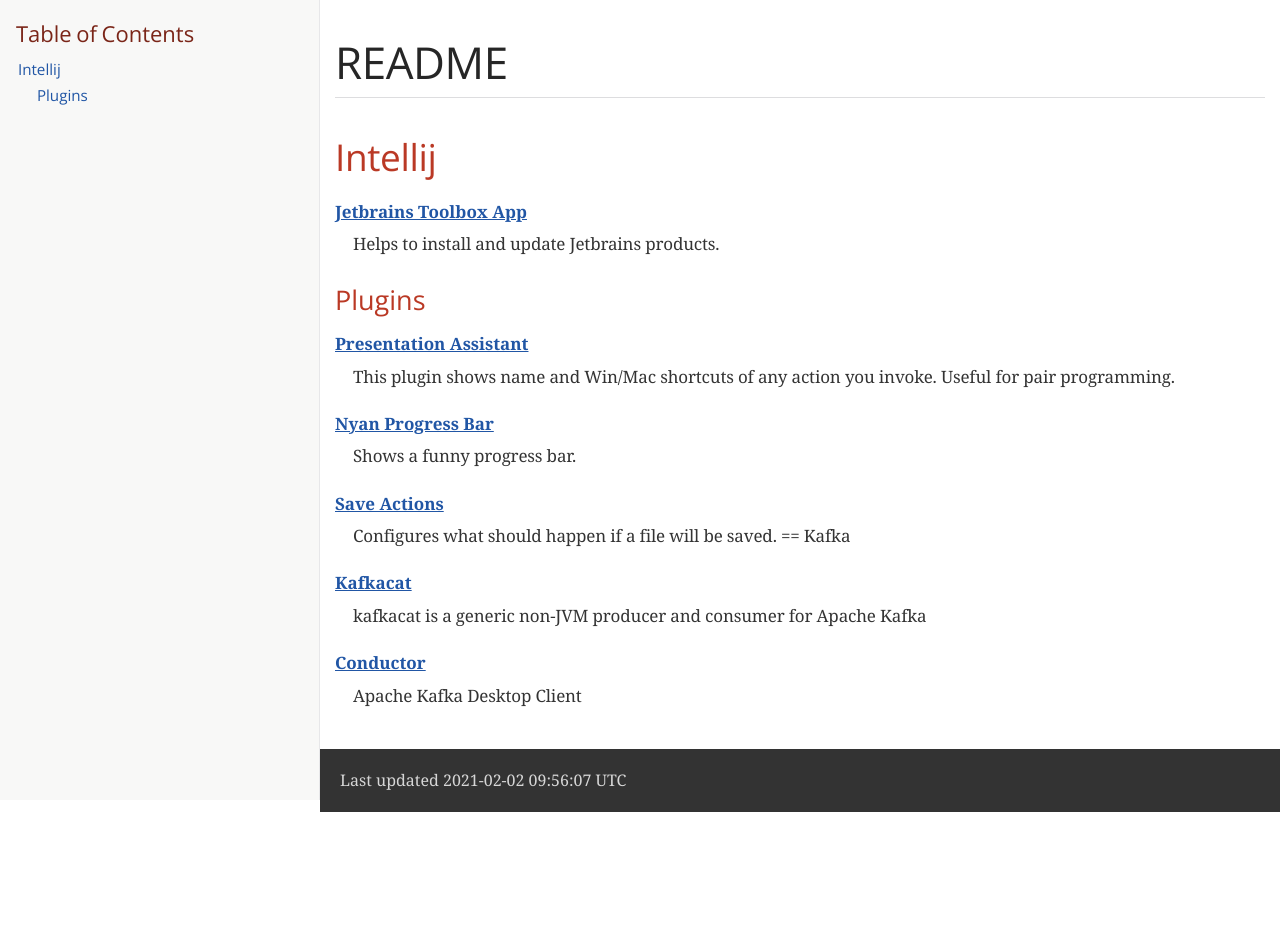
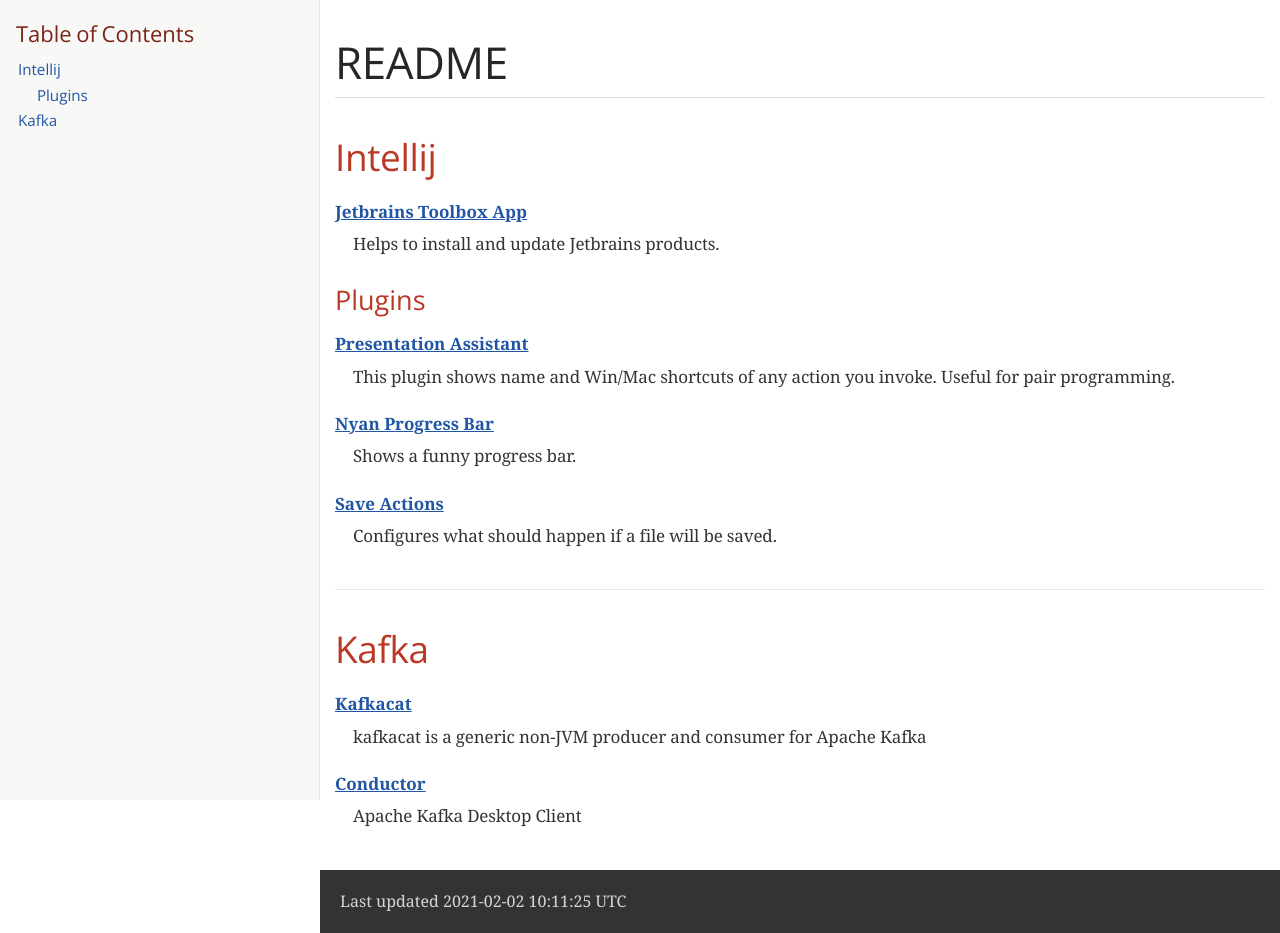
Before and after one commit to chrgue/README, a plain HTML site: page index.html in a window 1280 px wide. Before the commit the page ends 812 px from the top, so only its background shows below. Drawn offline with nearby package versions, Linux system fonts and the light colour scheme; a web font is replaced by a local one.

Commit message:
Deploying to gh-pages from  @ 91d0e6fc9760a67f193230f2ea7554a9a043370e 🚀

```diff
--- a/index.html
+++ b/index.html
@@ -450,6 +450,7 @@ body.book #toc,body.book #preamble,body.book h1.sect0,body.book .sect1>h2{page-b
 <li><a href="#_plugins">Plugins</a></li>
 </ul>
 </li>
+<li><a href="#_kafka">Kafka</a></li>
 </ul>
 </div>
 </div>
@@ -479,11 +480,16 @@ body.book #toc,body.book #preamble,body.book h1.sect0,body.book .sect1>h2{page-b
 </dd>
 <dt class="hdlist1"><a href="https://plugins.jetbrains.com/plugin/7642-save-actions">Save Actions</a></dt>
 <dd>
-<p>Configures what should happen if a file will be saved.
-== Kafka</p>
+<p>Configures what should happen if a file will be saved.</p>
 </dd>
 </dl>
 </div>
+</div>
+</div>
+</div>
+<div class="sect1">
+<h2 id="_kafka">Kafka</h2>
+<div class="sectionbody">
 <div class="dlist">
 <dl>
 <dt class="hdlist1"><a href="https://github.com/edenhill/kafkacat">Kafkacat</a></dt>
@@ -499,10 +505,9 @@ body.book #toc,body.book #preamble,body.book h1.sect0,body.book .sect1>h2{page-b
 </div>
 </div>
 </div>
-</div>
 <div id="footer">
 <div id="footer-text">
-Last updated 2021-02-02 09:56:07 UTC
+Last updated 2021-02-02 10:11:25 UTC
 </div>
 </div>
 </body>
```
Also changed, not shown: 2 other files.
